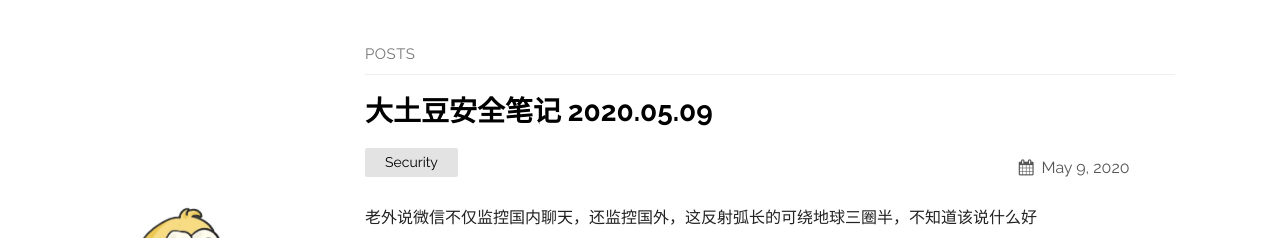
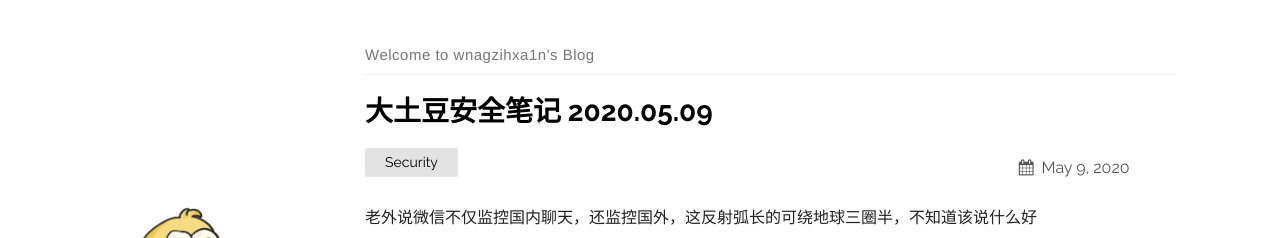
Before and after one commit to MoDumn/MoDumn.github.io, a Jekyll site: the page built from index.md, in a window 1280 px wide. Shown: the top 238 px of the page. Built offline with Jekyll 4.4.1, drawn with Linux system fonts in a browser that asks for light colours.

Commit message:
修改界面配置

```diff
--- a/_config.yml
+++ b/_config.yml
@@ -39,12 +39,12 @@ plainwhite:
 
 # If you want to link only specific pages in your header, uncomment
 # this and add the path to the pages in order as they should show up
-#header_pages:
-# - about.md
+header_pages:
+  about.md
 
 # Build settings
 theme: plainwhite
 
 plugins:
   - jekyll-seo-tag
-#  - jekyll-feed
+  # - jekyll-feed
--- a/_layouts/home.html
+++ b/_layouts/home.html
@@ -11,7 +11,7 @@ layout: default
 {%- if site.posts.size > 0 -%}
   <ul class="posts">
     <li>
-      <h1 id="posts-label">posts</h1>
+      <h1 id="posts-label">Welcome to wnagzihxa1n's Blog</h1>
     </li>
 
     {%- for post in site.posts -%}
--- a/_sass/plain.scss
+++ b/_sass/plain.scss
@@ -245,11 +245,14 @@ main {
   }
 }
 
+// 控制顶栏页面描述
 #posts-label {
+  // font-family: Raleway, sans-serif;
+  font-family: "Helvetica", arial, freesans, clean, sans-serif;
   border-bottom: 1px solid #eee;
   font-size: 15px;
   color: #777;
-  text-transform: uppercase;
+  // text-transform: uppercase;
   letter-spacing: 0.5px;
   padding-bottom: 10px;
   font-weight: normal;
```
Also changed, not shown: assets/about.md (added).
